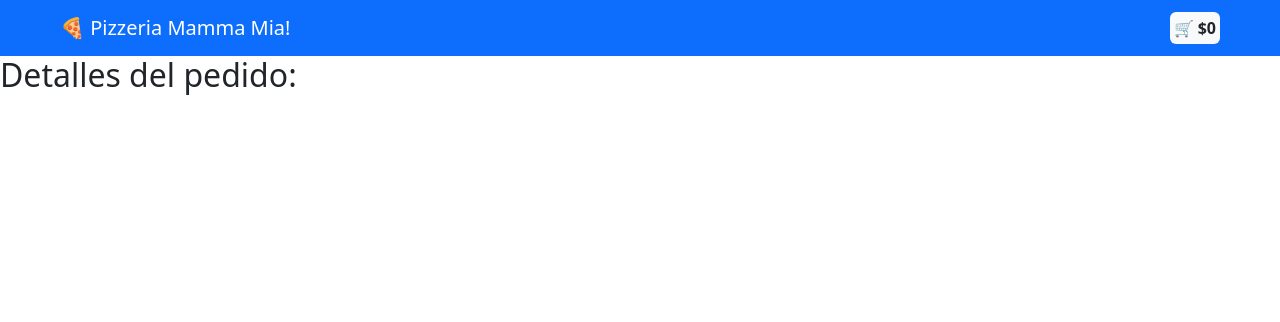
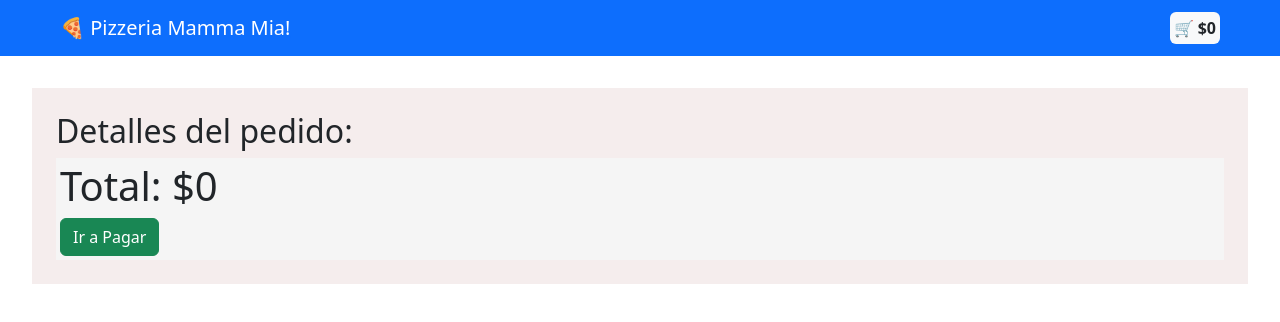
Before and after one commit to Arekkusu17/Prueba-Mamma-Mia-Desafio-Latam, a React (Create React App) app: page /carrito in a window 1280 px wide. Shown: the top 322 px of the page. Built offline with nearby package versions, Linux system fonts and the light colour scheme.

Commit message:
add cart view and functionality

```diff
--- /dev/null
+++ b/src/assets/css/cart.css
@@ -0,0 +1,34 @@
+.cart-section{
+    margin: 2rem;
+    display: flex;
+    flex-direction: column;
+    /* height: 80vh; */
+    padding: 1.5rem;
+    background: #f5eded;
+}
+
+.order-resume{
+  background: whitesmoke;
+}
+
+.order-item{
+  padding: 10px;
+  display: flex;
+  flex-direction: row;
+  justify-content: space-between;
+  align-items: center;
+  text-transform: capitalize;
+  border-bottom: 2px solid #b5b5b520;
+}
+.order-item img{
+  height: 100px;
+  padding: 5px;
+}
+
+
+
+@media screen and (max-width:635px) {
+  .price-per-item{
+    display: none;
+  }
+}
--- a/src/views/Cart.js
+++ b/src/views/Cart.js
@@ -1,19 +1,51 @@
 import React from 'react'
+import '../assets/css/cart.css'
 import { CartContext } from '../context/CartProvider'
 import { MenuContext } from '../context/MenuProvider'
 
 export default function Cart() {
 
-  const { cartItems } = React.useContext(CartContext)
+  const { totalPrice, formatChileanCurrency, cartItems, decreaseItemFromCart, addItemToCart } = React.useContext(CartContext)
   const { menuList } = React.useContext(MenuContext)
 
+  const totalPricePerItem = (id, cartItems, menuList) => {
+    const item = menuList.find((item) => item.id === id);
+    const quantity = cartItems.find((item) => item.id === id)?.quantity || 0;
+    return item.price * quantity;
+  }
+
+  const getItemFromMenu = (id, menuList) => {
+    const item = menuList.find((item) => item.id === id);
+    return item ? item : {};
+  }
+
+  const handleClickAddItem = (id) => {
+    addItemToCart(id)
+  }
+
+  const handleClickRemoveOneItem = (id) => {
+    decreaseItemFromCart(id)
+  }
   return (
     <section className='cart-section'>
-      <div className='order-resume'>
-        <h2>Detalles del pedido:</h2>
-        <div>
-
-        </div>
+      <h2>Detalles del pedido:</h2>
+      <div className='order-resume w-100 p-1'>
+        {cartItems.map((item) => (
+          <div className='order-item ' key={item.id}>
+            <div className='d-flex flex-row align-items-center'>
+              <img src={getItemFromMenu(item.id, menuList).img} alt="" className='img-fluid' />
+              <p className='fs-5 my-1'>{getItemFromMenu(item.id, menuList).name}</p>
+            </div>
+            <div className='d-flex flex-row align-items-center'>
+              <p className='fs-5 m-2 text-success price-per-item'>{formatChileanCurrency(totalPricePerItem(item.id, cartItems, menuList))}</p>
+              <button className='btn btn-danger' onClick={() => { handleClickRemoveOneItem(item.id) }}>-</button>
+              <p className='fs-4 m-2'>{item.quantity}</p>
+              <button className='btn btn-primary' onClick={() => { handleClickAddItem(item.id) }}>+</button>
+            </div>
+          </div>
+        ))}
+        <h3 className='fs-1'>Total: {formatChileanCurrency(totalPrice)}</h3>
+        <button className='btn btn-success'>Ir a Pagar</button>
       </div>
     </section>
   )
```
